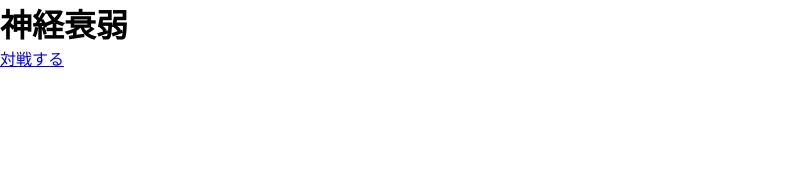
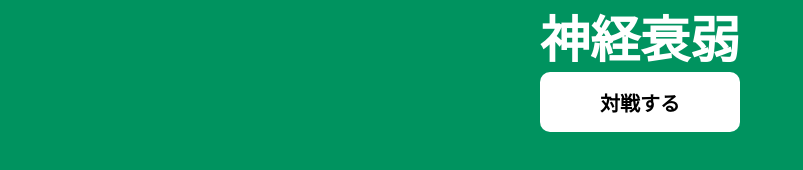
Before and after one commit to nsdhnt/Memory-game, a plain HTML site: page index.html in a window 1280 px wide. Shown: the whole page, without its empty margins (0-803 px from the left). Drawn offline with Linux system fonts and the light colour scheme.

Commit message:
作成：ホーム画面

```diff
--- a/css/battle.css
+++ b/css/battle.css
@@ -17,7 +17,7 @@
             width: 80px;
             height: 120px;
             &:hover{
-                filter: brightness(0.7);
+                filter: brightness(0.9);
             }
             p{
                 img{
--- a/css/index.css
+++ b/css/index.css
@@ -0,0 +1,36 @@
+html{
+    font-size: 62.5%;
+}
+
+.homeWrap{
+    background-color: #00935F;
+    width: 100%;
+    height: 801px;
+    h1{
+        font-size: 5rem;
+        color: white;
+        display: flex;
+        justify-content: center;
+    }
+    p{
+        width: 200px;
+        height: 60px;
+        background-color: #fff;
+        border-radius: 10px;
+        margin-inline: auto;
+        &:hover{
+            filter: brightness(0.9);
+        }
+        a{
+            display: flex;
+            justify-content: center;
+            align-items: center;
+            width: 100%;
+            height: 100%;
+            font-size: 2rem;
+            text-decoration: none;
+            color: black;
+            font-weight: bold;
+        }
+    }
+}
--- a/index.html
+++ b/index.html
@@ -9,7 +9,9 @@
     <title>Memory-game</title>
 </head>
 <body>
-    <h1>神経衰弱</h1>
-    <p><a href="battle.html">対戦する</a></p>
+    <div class="homeWrap">
+        <h1>神経衰弱</h1>
+        <p><a href="battle.html">対戦する</a></p>
+    </div>
 </body>
 </html>
```
